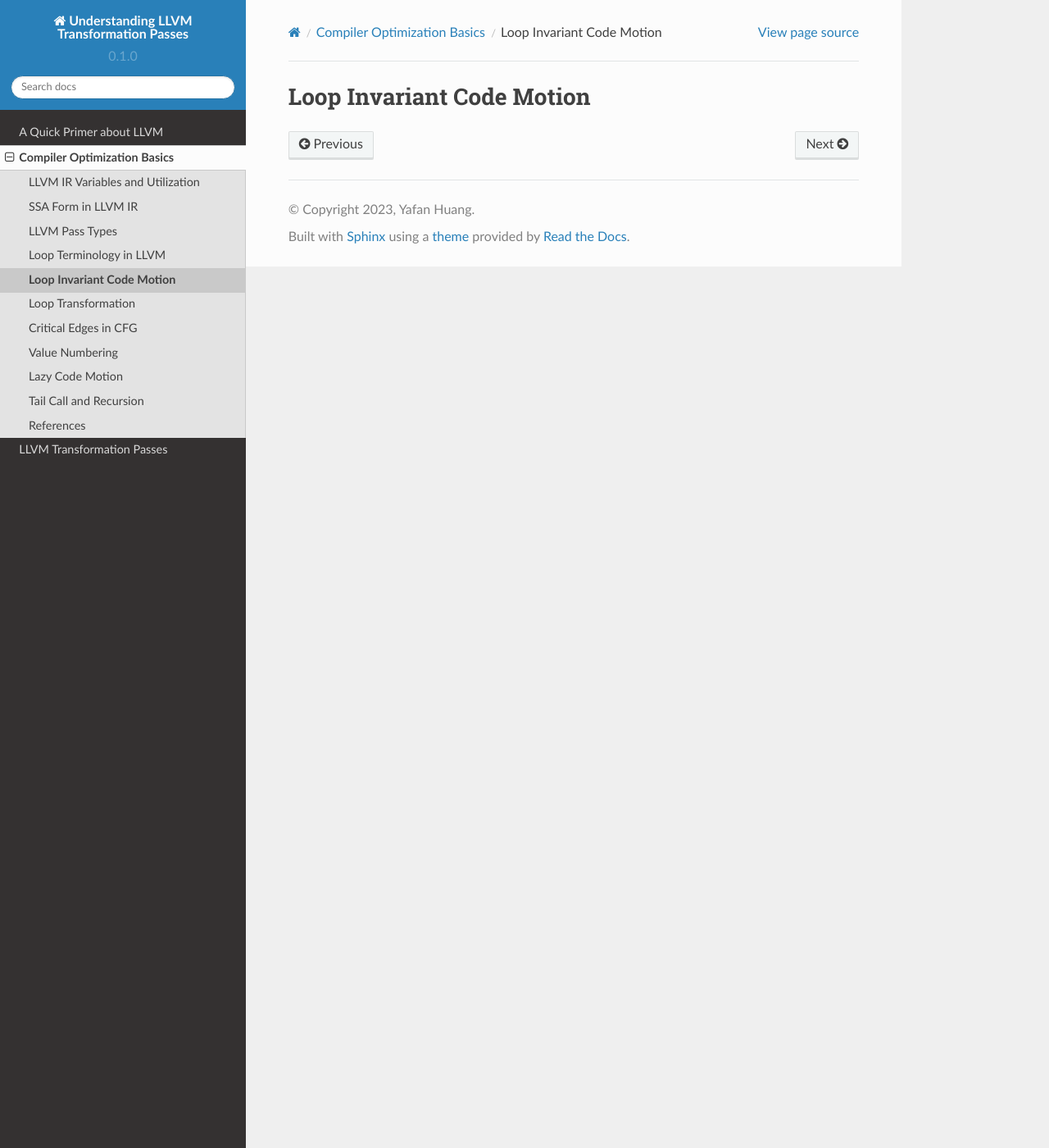
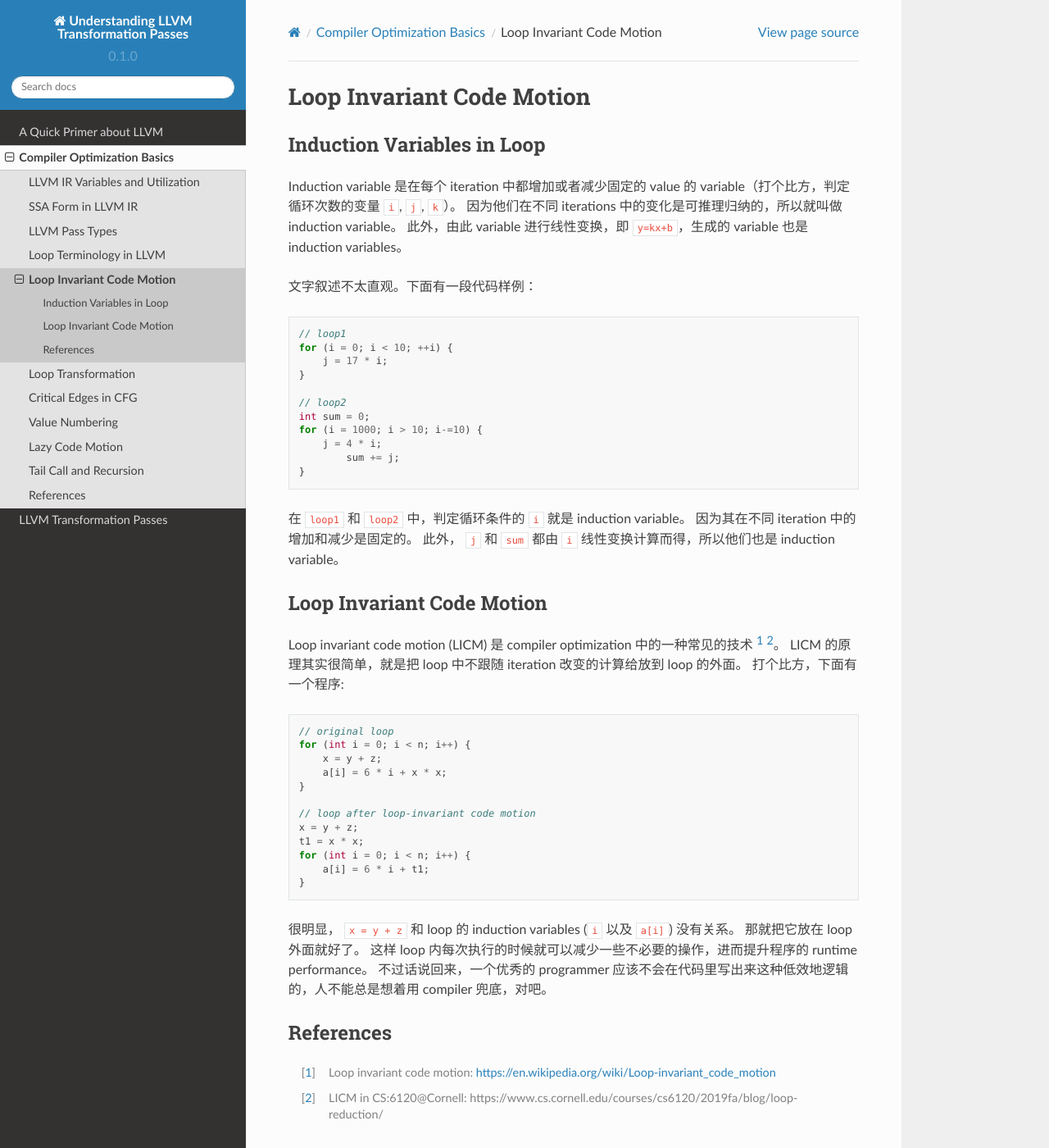
Before and after one commit to hyfshishen/understanding-llvm-transformation-passes, a Sphinx documentation site: the page built from docs/source/compiler-basics/loop-invariant-code-motion.rst, in a window 1280 px wide and 1400 px high. Shown: the whole window at 82% size. Built offline with Sphinx 7.4.7 and the Read the Docs theme 2.0.0, drawn with Linux system fonts in a browser that asks for light colours.

Commit message:
updating

```diff
--- a/docs/source/compiler-basics/loop-invariant-code-motion.rst
+++ b/docs/source/compiler-basics/loop-invariant-code-motion.rst
@@ -1,2 +1,60 @@
 Loop Invariant Code Motion
 =====
+
+
+Induction Variables in Loop
+--------
+Induction variable 是在每个 iteration 中都增加或者减少固定的 value 的 variable（打个比方，判定循环次数的变量 ``i``, ``j``, ``k``）。
+因为他们在不同 iterations 中的变化是可推理归纳的，所以就叫做 induction variable。
+此外，由此 variable 进行线性变换，即 ``y=kx+b``，生成的 variable 也是 induction variables。
+
+文字叙述不太直观。下面有一段代码样例：
+
+.. code-block:: C
+
+    // loop1
+    for (i = 0; i < 10; ++i) {
+        j = 17 * i;
+    }
+
+    // loop2
+    int sum = 0;
+    for (i = 1000; i > 10; i-=10) {
+        j = 4 * i;
+            sum += j;
+    }
+
+在 ``loop1`` 和 ``loop2`` 中，判定循环条件的 ``i`` 就是 induction variable。
+因为其在不同 iteration 中的增加和减少是固定的。
+此外， ``j`` 和 ``sum`` 都由 ``i`` 线性变换计算而得，所以他们也是 induction variable。
+
+Loop Invariant Code Motion
+--------
+Loop invariant code motion (LICM) 是 compiler optimization 中的一种常见的技术 [#ref1]_ [#ref2]_。
+LICM 的原理其实很简单，就是把 loop 中不跟随 iteration 改变的计算给放到 loop 的外面。
+打个比方，下面有一个程序:
+
+.. code-block:: C
+
+    // original loop
+    for (int i = 0; i < n; i++) {
+        x = y + z;
+        a[i] = 6 * i + x * x;
+    }
+
+    // loop after loop-invariant code motion
+    x = y + z;
+    t1 = x * x;
+    for (int i = 0; i < n; i++) {
+        a[i] = 6 * i + t1;
+    }
+
+很明显， ``x = y + z`` 和 loop 的 induction variables (``i`` 以及 ``a[i]``) 没有关系。
+那就把它放在 loop 外面就好了。
+这样 loop 内每次执行的时候就可以减少一些不必要的操作，进而提升程序的 runtime performance。
+不过话说回来，一个优秀的 programmer 应该不会在代码里写出来这种低效地逻辑的，人不能总是想着用 compiler 兜底，对吧。
+
+References
+--------
+.. [#ref1] Loop invariant code motion: https://en.wikipedia.org/wiki/Loop-invariant_code_motion
+.. [#ref2] LICM in CS:6120@Cornell: https://www.cs.cornell.edu/courses/cs6120/2019fa/blog/loop-reduction/
```
